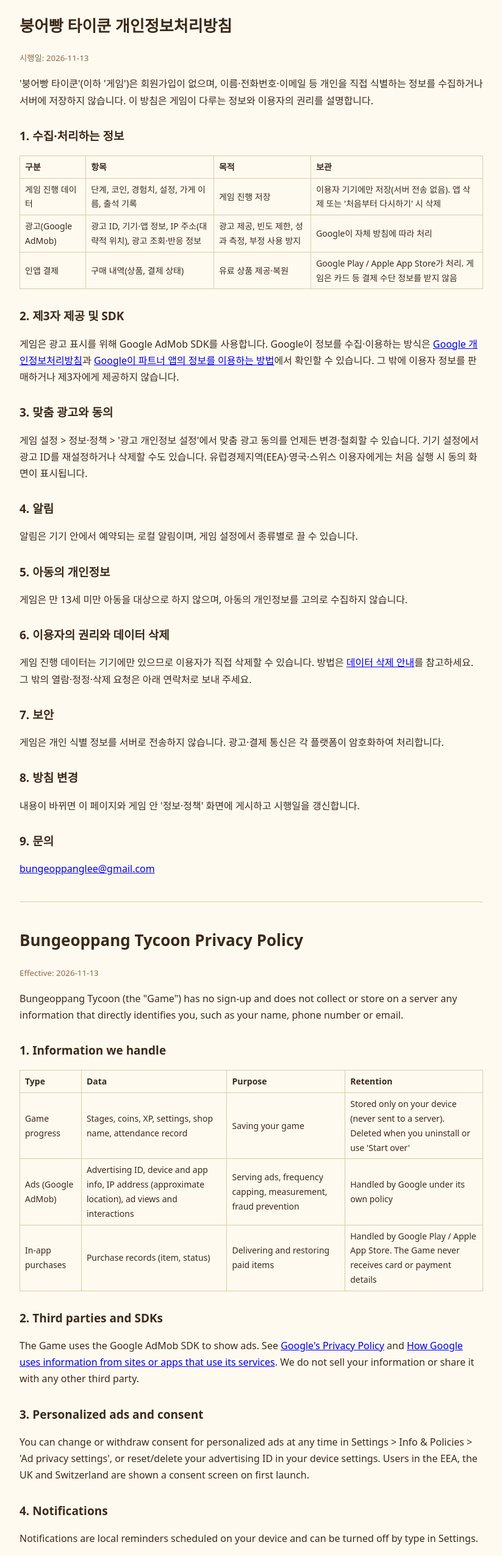
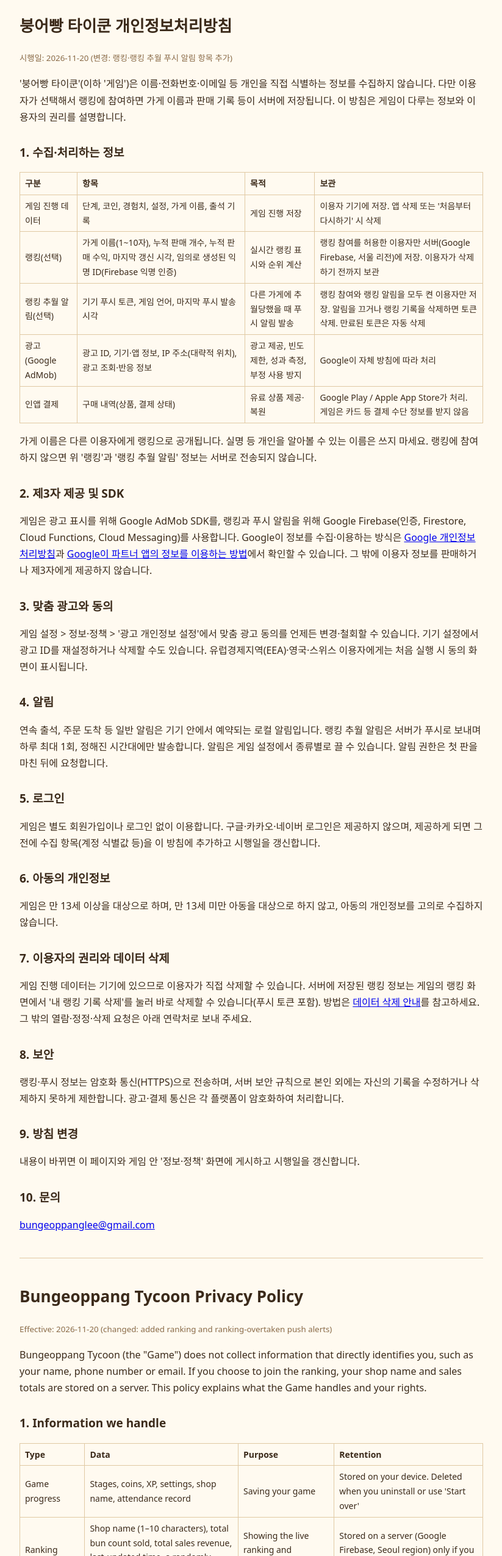
Before and after one commit to bungeoppanglee-8282/Bungeoppang-tycoon, a plain HTML site: page index.html in a window 1280 px wide. Shown: the part 49-2600 px from the top of the page at 61% size, without its empty margins (228-1051 px from the left). Drawn offline with Linux system fonts and the light colour scheme.

Commit message:
Update privacy policy and delete-data pages (ranking, push, ads, purchases, 13+)
Co-Authored-By: Claude Sonnet 5.5 <noreply@anthropic.com>
Claude-Session: https://claude.ai/code/session_01EwHyX7B6oeQoT7W5BAoN9u

```diff
--- a/index.html
+++ b/index.html
@@ -1,34 +1,42 @@
 <!doctype html><html lang="ko"><title>붕어빵 타이쿤 개인정보처리방침 | Bungeoppang Tycoon Privacy Policy</title><meta charset='utf-8'><meta name='viewport' content='width=device-width,initial-scale=1'><style>body{font:16px/1.7 system-ui,'Apple SD Gothic Neo','Malgun Gothic',sans-serif;max-width:760px;margin:0 auto;padding:24px 18px 60px;color:#3b2a1a;background:#fffaf0}h1{font-size:26px}h2{font-size:19px;margin-top:28px}nav a{margin-right:14px}hr{margin:40px 0;border:0;border-top:1px solid #e0c9a3}small{color:#8a6b48}table{border-collapse:collapse;width:100%}td,th{border:1px solid #e0c9a3;padding:6px 8px;text-align:left;font-size:14px}</style><nav><a href='index.html'>개인정보처리방침 · Privacy</a><a href='terms.html'>이용약관 · Terms</a><a href='delete.html'>데이터 삭제 · Delete data</a></nav>
-<h1>붕어빵 타이쿤 개인정보처리방침</h1><small>시행일: 2026-11-13</small>
-<p>'붕어빵 타이쿤'(이하 '게임')은 회원가입이 없으며, 이름·전화번호·이메일 등 개인을 직접 식별하는 정보를 수집하거나 서버에 저장하지 않습니다. 이 방침은 게임이 다루는 정보와 이용자의 권리를 설명합니다.</p>
+<h1>붕어빵 타이쿤 개인정보처리방침</h1><small>시행일: 2026-11-20 (변경: 랭킹·랭킹 추월 푸시 알림 항목 추가)</small>
+<p>'붕어빵 타이쿤'(이하 '게임')은 이름·전화번호·이메일 등 개인을 직접 식별하는 정보를 수집하지 않습니다. 다만 이용자가 선택해서 랭킹에 참여하면 가게 이름과 판매 기록 등이 서버에 저장됩니다. 이 방침은 게임이 다루는 정보와 이용자의 권리를 설명합니다.</p>
 <h2>1. 수집·처리하는 정보</h2>
 <table><tr><th>구분</th><th>항목</th><th>목적</th><th>보관</th></tr>
-<tr><td>게임 진행 데이터</td><td>단계, 코인, 경험치, 설정, 가게 이름, 출석 기록</td><td>게임 진행 저장</td><td>이용자 기기에만 저장(서버 전송 없음). 앱 삭제 또는 '처음부터 다시하기' 시 삭제</td></tr>
+<tr><td>게임 진행 데이터</td><td>단계, 코인, 경험치, 설정, 가게 이름, 출석 기록</td><td>게임 진행 저장</td><td>이용자 기기에 저장. 앱 삭제 또는 '처음부터 다시하기' 시 삭제</td></tr>
+<tr><td>랭킹(선택)</td><td>가게 이름(1~10자), 누적 판매 개수, 누적 판매 수익, 마지막 갱신 시각, 임의로 생성된 익명 ID(Firebase 익명 인증)</td><td>실시간 랭킹 표시와 순위 계산</td><td>랭킹 참여를 허용한 이용자만 서버(Google Firebase, 서울 리전)에 저장. 이용자가 삭제하기 전까지 보관</td></tr>
+<tr><td>랭킹 추월 알림(선택)</td><td>기기 푸시 토큰, 게임 언어, 마지막 푸시 발송 시각</td><td>다른 가게에 추월당했을 때 푸시 알림 발송</td><td>랭킹 참여와 랭킹 알림을 모두 켠 이용자만 저장. 알림을 끄거나 랭킹 기록을 삭제하면 토큰 삭제. 만료된 토큰은 자동 삭제</td></tr>
 <tr><td>광고(Google AdMob)</td><td>광고 ID, 기기·앱 정보, IP 주소(대략적 위치), 광고 조회·반응 정보</td><td>광고 제공, 빈도 제한, 성과 측정, 부정 사용 방지</td><td>Google이 자체 방침에 따라 처리</td></tr>
 <tr><td>인앱 결제</td><td>구매 내역(상품, 결제 상태)</td><td>유료 상품 제공·복원</td><td>Google Play / Apple App Store가 처리. 게임은 카드 등 결제 수단 정보를 받지 않음</td></tr></table>
+<p>가게 이름은 다른 이용자에게 랭킹으로 공개됩니다. 실명 등 개인을 알아볼 수 있는 이름은 쓰지 마세요. 랭킹에 참여하지 않으면 위 '랭킹'과 '랭킹 추월 알림' 정보는 서버로 전송되지 않습니다.</p>
 <h2>2. 제3자 제공 및 SDK</h2>
-<p>게임은 광고 표시를 위해 Google AdMob SDK를 사용합니다. Google이 정보를 수집·이용하는 방식은 <a href="https://policies.google.com/privacy">Google 개인정보처리방침</a>과 <a href="https://policies.google.com/technologies/partner-sites">Google이 파트너 앱의 정보를 이용하는 방법</a>에서 확인할 수 있습니다. 그 밖에 이용자 정보를 판매하거나 제3자에게 제공하지 않습니다.</p>
+<p>게임은 광고 표시를 위해 Google AdMob SDK를, 랭킹과 푸시 알림을 위해 Google Firebase(인증, Firestore, Cloud Functions, Cloud Messaging)를 사용합니다. Google이 정보를 수집·이용하는 방식은 <a href="https://policies.google.com/privacy">Google 개인정보처리방침</a>과 <a href="https://policies.google.com/technologies/partner-sites">Google이 파트너 앱의 정보를 이용하는 방법</a>에서 확인할 수 있습니다. 그 밖에 이용자 정보를 판매하거나 제3자에게 제공하지 않습니다.</p>
 <h2>3. 맞춤 광고와 동의</h2>
 <p>게임 설정 &gt; 정보·정책 &gt; '광고 개인정보 설정'에서 맞춤 광고 동의를 언제든 변경·철회할 수 있습니다. 기기 설정에서 광고 ID를 재설정하거나 삭제할 수도 있습니다. 유럽경제지역(EEA)·영국·스위스 이용자에게는 처음 실행 시 동의 화면이 표시됩니다.</p>
-<h2>4. 알림</h2><p>알림은 기기 안에서 예약되는 로컬 알림이며, 게임 설정에서 종류별로 끌 수 있습니다.</p>
-<h2>5. 아동의 개인정보</h2><p>게임은 만 13세 미만 아동을 대상으로 하지 않으며, 아동의 개인정보를 고의로 수집하지 않습니다.</p>
-<h2>6. 이용자의 권리와 데이터 삭제</h2><p>게임 진행 데이터는 기기에만 있으므로 이용자가 직접 삭제할 수 있습니다. 방법은 <a href="delete.html">데이터 삭제 안내</a>를 참고하세요. 그 밖의 열람·정정·삭제 요청은 아래 연락처로 보내 주세요.</p>
-<h2>7. 보안</h2><p>게임은 개인 식별 정보를 서버로 전송하지 않습니다. 광고·결제 통신은 각 플랫폼이 암호화하여 처리합니다.</p>
-<h2>8. 방침 변경</h2><p>내용이 바뀌면 이 페이지와 게임 안 '정보·정책' 화면에 게시하고 시행일을 갱신합니다.</p>
-<h2>9. 문의</h2><p><a href="mailto:bungeoppanglee@gmail.com">bungeoppanglee@gmail.com</a></p>
+<h2>4. 알림</h2><p>연속 출석, 주문 도착 등 일반 알림은 기기 안에서 예약되는 로컬 알림입니다. 랭킹 추월 알림은 서버가 푸시로 보내며 하루 최대 1회, 정해진 시간대에만 발송합니다. 알림은 게임 설정에서 종류별로 끌 수 있습니다. 알림 권한은 첫 판을 마친 뒤에 요청합니다.</p>
+<h2>5. 로그인</h2><p>게임은 별도 회원가입이나 로그인 없이 이용합니다. 구글·카카오·네이버 로그인은 제공하지 않으며, 제공하게 되면 그 전에 수집 항목(계정 식별값 등)을 이 방침에 추가하고 시행일을 갱신합니다.</p>
+<h2>6. 아동의 개인정보</h2><p>게임은 만 13세 이상을 대상으로 하며, 만 13세 미만 아동을 대상으로 하지 않고, 아동의 개인정보를 고의로 수집하지 않습니다.</p>
+<h2>7. 이용자의 권리와 데이터 삭제</h2><p>게임 진행 데이터는 기기에 있으므로 이용자가 직접 삭제할 수 있습니다. 서버에 저장된 랭킹 정보는 게임의 랭킹 화면에서 '내 랭킹 기록 삭제'를 눌러 바로 삭제할 수 있습니다(푸시 토큰 포함). 방법은 <a href="delete.html">데이터 삭제 안내</a>를 참고하세요. 그 밖의 열람·정정·삭제 요청은 아래 연락처로 보내 주세요.</p>
+<h2>8. 보안</h2><p>랭킹·푸시 정보는 암호화 통신(HTTPS)으로 전송하며, 서버 보안 규칙으로 본인 외에는 자신의 기록을 수정하거나 삭제하지 못하게 제한합니다. 광고·결제 통신은 각 플랫폼이 암호화하여 처리합니다.</p>
+<h2>9. 방침 변경</h2><p>내용이 바뀌면 이 페이지와 게임 안 '정보·정책' 화면에 게시하고 시행일을 갱신합니다.</p>
+<h2>10. 문의</h2><p><a href="mailto:bungeoppanglee@gmail.com">bungeoppanglee@gmail.com</a></p>
 <hr>
-<h1 lang="en">Bungeoppang Tycoon Privacy Policy</h1><small>Effective: 2026-11-13</small>
-<p>Bungeoppang Tycoon (the "Game") has no sign-up and does not collect or store on a server any information that directly identifies you, such as your name, phone number or email.</p>
+<h1 lang="en">Bungeoppang Tycoon Privacy Policy</h1><small>Effective: 2026-11-20 (changed: added ranking and ranking-overtaken push alerts)</small>
+<p>Bungeoppang Tycoon (the "Game") does not collect information that directly identifies you, such as your name, phone number or email. If you choose to join the ranking, your shop name and sales totals are stored on a server. This policy explains what the Game handles and your rights.</p>
 <h2>1. Information we handle</h2>
 <table><tr><th>Type</th><th>Data</th><th>Purpose</th><th>Retention</th></tr>
-<tr><td>Game progress</td><td>Stages, coins, XP, settings, shop name, attendance record</td><td>Saving your game</td><td>Stored only on your device (never sent to a server). Deleted when you uninstall or use 'Start over'</td></tr>
+<tr><td>Game progress</td><td>Stages, coins, XP, settings, shop name, attendance record</td><td>Saving your game</td><td>Stored on your device. Deleted when you uninstall or use 'Start over'</td></tr>
+<tr><td>Ranking (optional)</td><td>Shop name (1–10 characters), total bun count sold, total sales revenue, last-updated time, a randomly generated anonymous ID (Firebase Anonymous Authentication)</td><td>Showing the live ranking and computing your place</td><td>Stored on a server (Google Firebase, Seoul region) only if you join the ranking. Kept until you delete it</td></tr>
+<tr><td>Ranking-overtaken alerts (optional)</td><td>Device push token, game language, time of the last push</td><td>Sending a push when another shop passes you</td><td>Stored only if you joined the ranking and turned ranking alerts on. Deleted when you turn alerts off or delete your ranking data. Expired tokens are deleted automatically</td></tr>
 <tr><td>Ads (Google AdMob)</td><td>Advertising ID, device and app info, IP address (approximate location), ad views and interactions</td><td>Serving ads, frequency capping, measurement, fraud prevention</td><td>Handled by Google under its own policy</td></tr>
 <tr><td>In-app purchases</td><td>Purchase records (item, status)</td><td>Delivering and restoring paid items</td><td>Handled by Google Play / Apple App Store. The Game never receives card or payment details</td></tr></table>
-<h2>2. Third parties and SDKs</h2><p>The Game uses the Google AdMob SDK to show ads. See <a href="https://policies.google.com/privacy">Google's Privacy Policy</a> and <a href="https://policies.google.com/technologies/partner-sites">How Google uses information from sites or apps that use its services</a>. We do not sell your information or share it with any other third party.</p>
+<p>Your shop name is shown to other players in the ranking. Do not use your real name or anything that identifies you. If you do not join the ranking, the 'Ranking' and 'Ranking-overtaken alerts' data above is not sent to any server.</p>
+<h2>2. Third parties and SDKs</h2><p>The Game uses the Google AdMob SDK to show ads, and Google Firebase (Authentication, Firestore, Cloud Functions, Cloud Messaging) for the ranking and push alerts. See <a href="https://policies.google.com/privacy">Google's Privacy Policy</a> and <a href="https://policies.google.com/technologies/partner-sites">How Google uses information from sites or apps that use its services</a>. We do not sell your information or share it with any other third party.</p>
 <h2>3. Personalized ads and consent</h2><p>You can change or withdraw consent for personalized ads at any time in Settings &gt; Info &amp; Policies &gt; 'Ad privacy settings', or reset/delete your advertising ID in your device settings. Users in the EEA, the UK and Switzerland are shown a consent screen on first launch.</p>
-<h2>4. Notifications</h2><p>Notifications are local reminders scheduled on your device and can be turned off by type in Settings.</p>
-<h2>5. Children</h2><p>The Game is not directed at children under 13 and does not knowingly collect their personal information.</p>
-<h2>6. Your rights and data deletion</h2><p>Game progress lives only on your device, so you can delete it yourself; see <a href="delete.html">Delete data</a>. For other access, correction or deletion requests, contact us below.</p>
-<h2>7. Security</h2><p>The Game does not send personally identifying information to a server. Ad and payment traffic is encrypted by the respective platforms.</p>
-<h2>8. Changes</h2><p>Changes are posted on this page and in the Game's 'Info &amp; Policies' screen with a new effective date.</p>
-<h2>9. Contact</h2><p><a href="mailto:bungeoppanglee@gmail.com">bungeoppanglee@gmail.com</a></p></html>
+<h2>4. Notifications</h2><p>General alerts (attendance streak, order arrivals and so on) are local reminders scheduled on your device. Ranking-overtaken alerts are push messages sent by our server, at most once a day and only in set time windows. You can turn each type off in Settings. Notification permission is requested after your first finished stage.</p>
+<h2>5. Sign-in</h2><p>The Game is used without sign-up or sign-in. Google, Kakao and Naver sign-in are not offered. Before sign-in is offered, we will add what it collects (such as an account identifier) to this policy and update the effective date.</p>
+<h2>6. Children</h2><p>The Game is intended for users aged 13 and over, is not directed at children under 13, and does not knowingly collect their personal information.</p>
+<h2>7. Your rights and data deletion</h2><p>Game progress lives on your device, so you can delete it yourself. Ranking data stored on our server can be deleted at once with 'Remove me from the ranking' on the Game's ranking screen (this includes the push token). See <a href="delete.html">Delete data</a>. For other access, correction or deletion requests, contact us below.</p>
+<h2>8. Security</h2><p>Ranking and push data is sent over encrypted connections (HTTPS), and server security rules stop anyone but you from changing or deleting your own record. Ad and payment traffic is encrypted by the respective platforms.</p>
+<h2>9. Changes</h2><p>Changes are posted on this page and in the Game's 'Info &amp; Policies' screen with a new effective date.</p>
+<h2>10. Contact</h2><p><a href="mailto:bungeoppanglee@gmail.com">bungeoppanglee@gmail.com</a></p></html>
```
Also changed, not shown: delete.html (+6 -6 lines).
